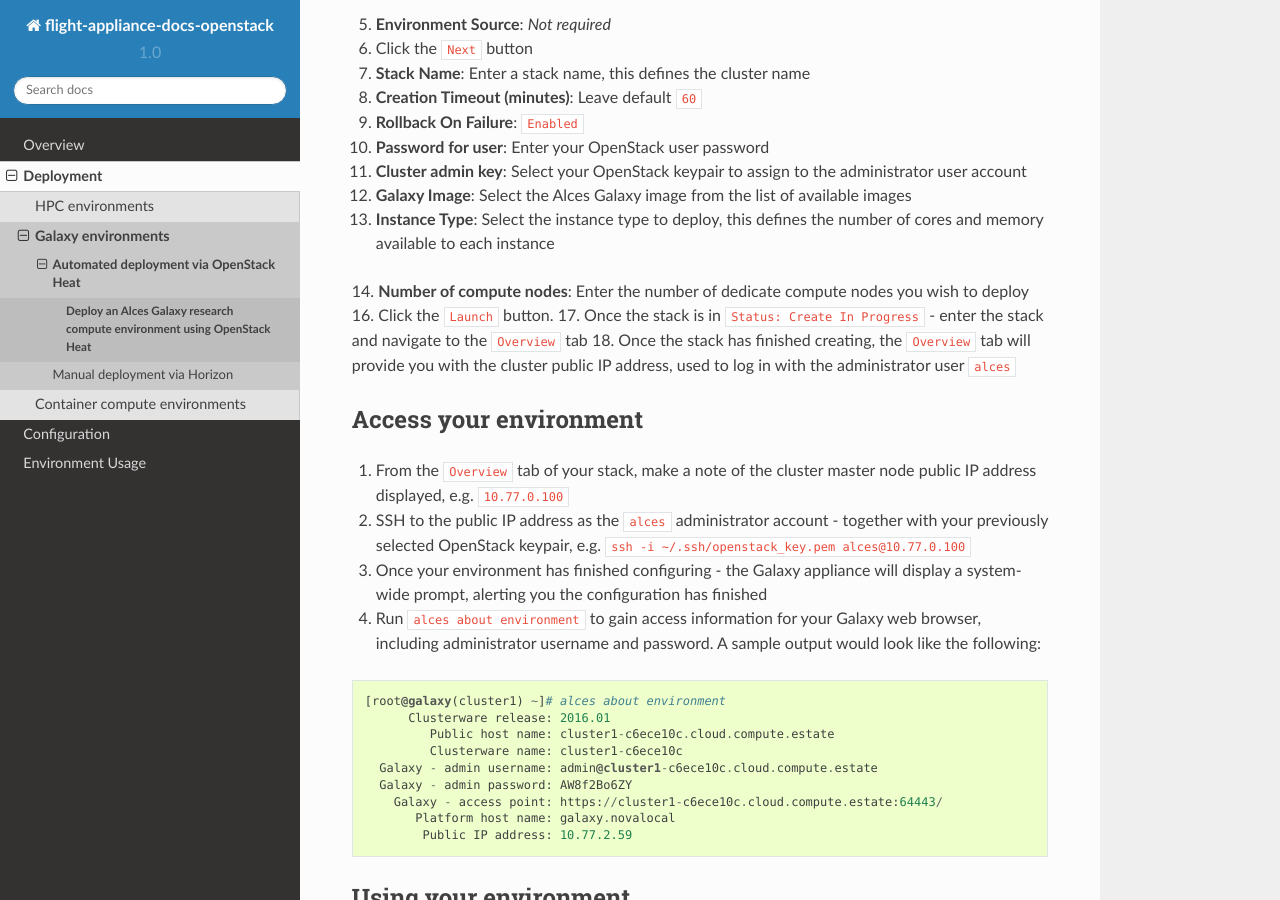
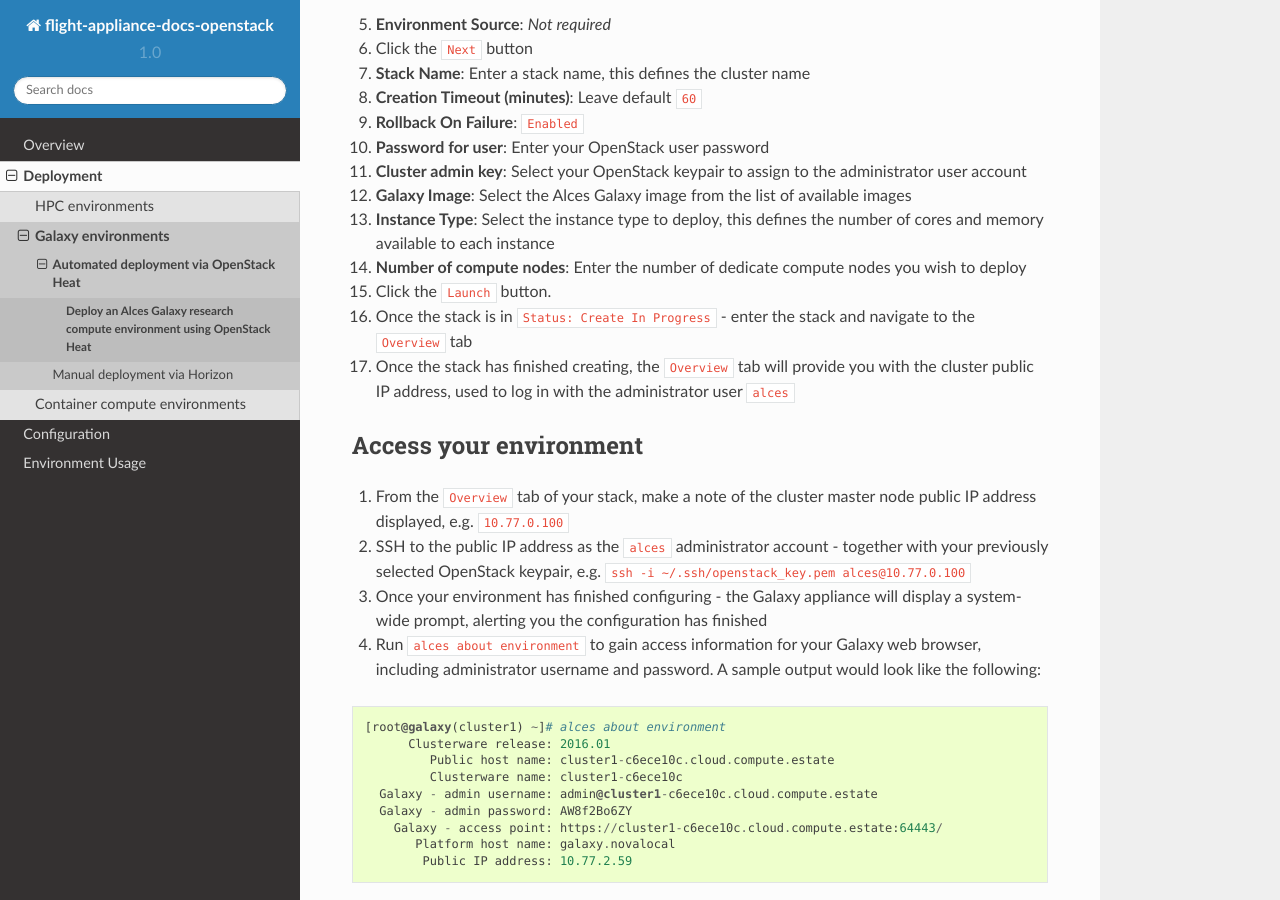
Before and after one commit to alces-software/flight-appliance-docs, a Sphinx documentation site: the page built from docs/source/heat-deploy-galaxy-cluster.rst, in a window 1280 px wide and 900 px high, scrolled down 708 px. Built offline with Sphinx 7.4.7 and the Read the Docs theme 2.0.0, drawn with Linux system fonts in a browser that asks for light colours; pages that are not in the unit, such as notebooks, are missing from menus.

Commit message:
Fix instruction numbers

```diff
--- a/docs/source/heat-deploy-galaxy-cluster.rst
+++ b/docs/source/heat-deploy-galaxy-cluster.rst
@@ -29,9 +29,9 @@
 12.  **Galaxy Image**: Select the Alces Galaxy image from the list of available images
 13.  **Instance Type**: Select the instance type to deploy, this defines the number of cores and memory available to each instance
 14.  **Number of compute nodes**: Enter the number of dedicate compute nodes you wish to deploy
-16.  Click the ``Launch`` button.
-17.  Once the stack is in ``Status: Create In Progress`` - enter the stack and navigate to the ``Overview`` tab
-18.  Once the stack has finished creating, the ``Overview`` tab will provide you with the cluster public IP address, used to log in with the administrator user ``alces``
+15.  Click the ``Launch`` button.
+16.  Once the stack is in ``Status: Create In Progress`` - enter the stack and navigate to the ``Overview`` tab
+17.  Once the stack has finished creating, the ``Overview`` tab will provide you with the cluster public IP address, used to log in with the administrator user ``alces``
 
 Access your environment
 -----------------------
```
